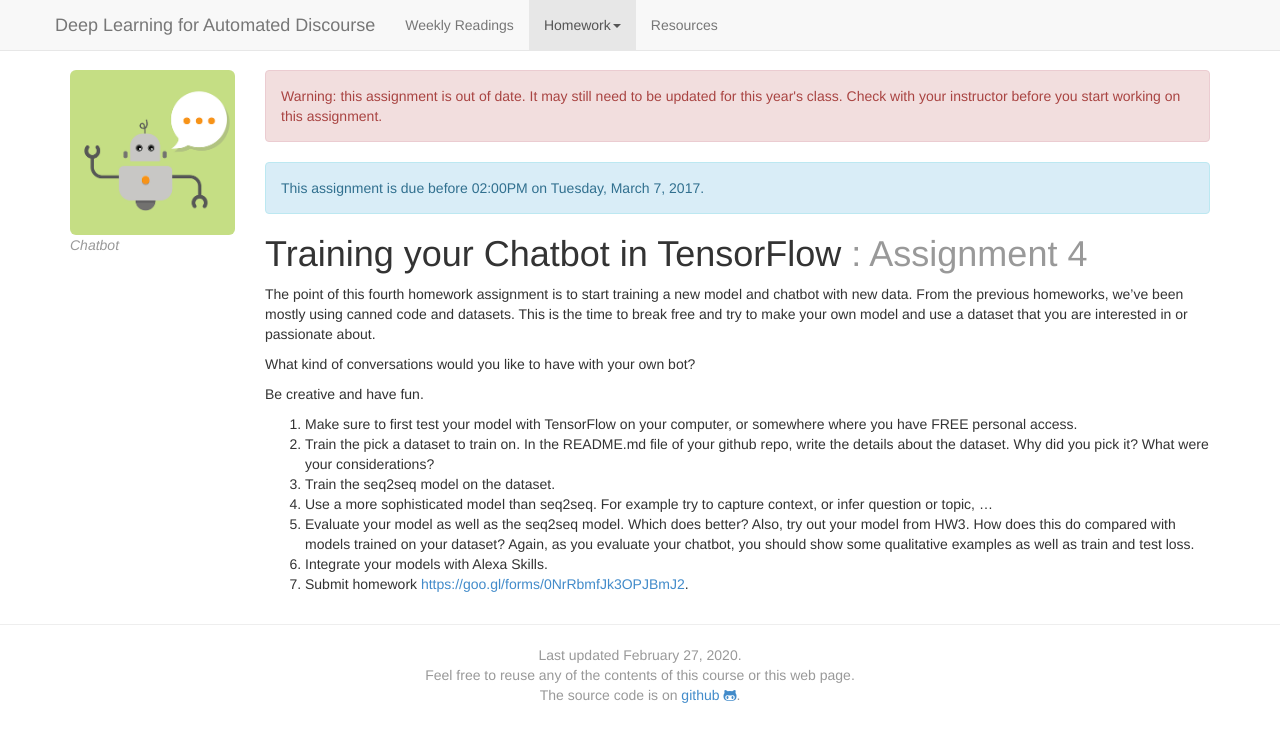
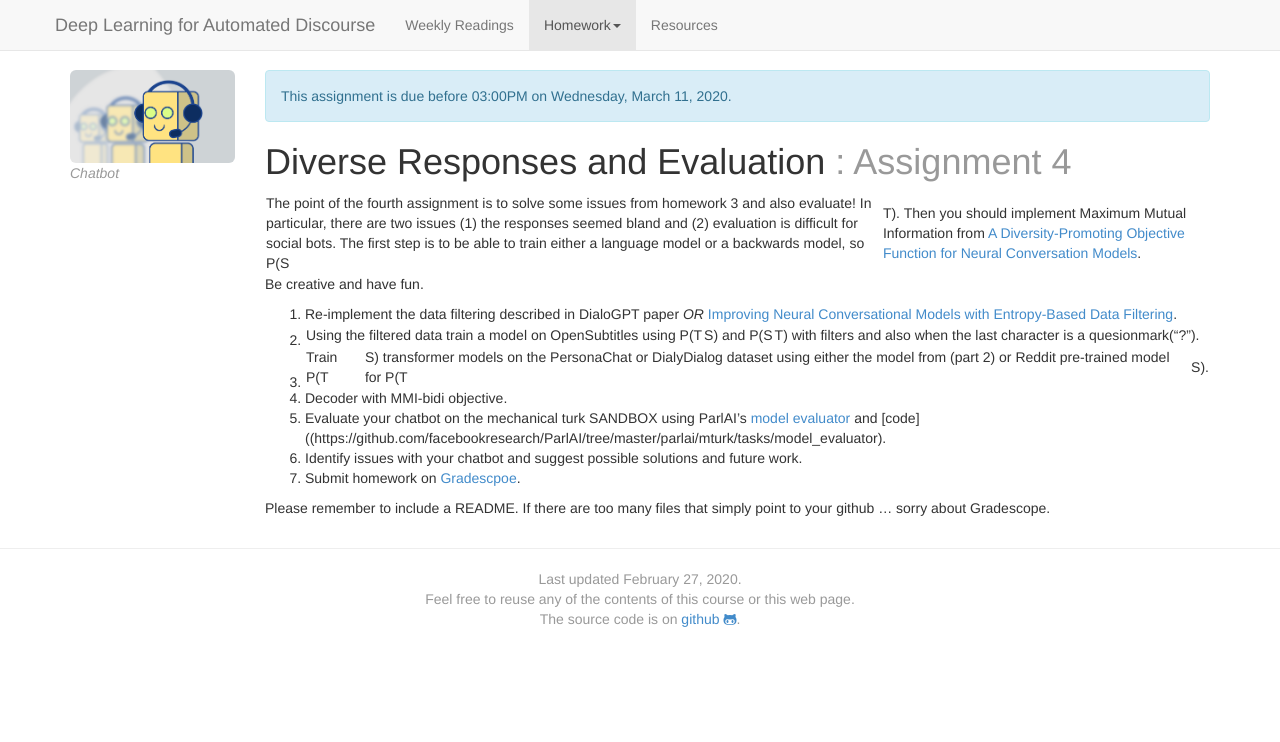
Before and after one commit to dialog-systems-class/dialog-systems-class.github.io, a Jekyll site: the page built from assignment4.md, in a window 1280 px wide. Shown: the top 742 px of the page. Built offline with Jekyll 4.4.1, drawn with Linux system fonts in a browser that asks for light colours; nearby versions of some CDN libraries.

Commit message:
Uploading HW 4!

```diff
--- a/assignment4.md
+++ b/assignment4.md
@@ -1,11 +1,11 @@
 ---
 layout: default
-img: chatbot2.png
+img: chatbot.png
 caption: Chatbot
-title: Homework 4 "Your Chatbot!"
+title: Homework 4 "Diverse Responses and Evaluation!"
 active_tab: homework
-release_date: 2017-02-15
-due_date: 2017-03-07T14:00:00EST
+release_date: 2020-02-27
+due_date: 2020-03-11T15:00:00EST
 ---
 
 <!-- Check whether the assignment is up to date -->
@@ -23,20 +23,21 @@
 </div>
 
 
-Training your Chatbot in  TensorFlow  <span class="text-muted">: Assignment 4</span>
+Diverse Responses and Evaluation  <span class="text-muted">: Assignment 4</span>
 =============================================================
 
-The point of this fourth homework assignment is to start training a new model and chatbot with new data. From the previous homeworks, we've been mostly using canned code and datasets. This is the time to break free and try to make your own model and use a dataset that you are interested in or passionate about.
+The point of the fourth assignment is to solve some issues from homework 3 and also evaluate! In particular, there are two issues (1) the responses seemed bland and (2) evaluation is difficult for social bots. The first step is to be able to train either a language model or a backwards model, so P(S|T). Then you should implement Maximum Mutual Information from [A Diversity-Promoting Objective Function for Neural Conversation Models](https://arxiv.org/abs/1510.03055).
 
-What kind of conversations would you like to have with your own bot?
 
 Be creative and have fun.
 
 
-1. Make sure to first test your model with TensorFlow on your computer, or somewhere where you have FREE personal access.
-2. Train the pick a dataset to train on. In the README.md file of your github repo, write the details about the dataset. Why did you pick it? What were your considerations?
-3. Train the seq2seq model on the dataset.
-4. Use a more sophisticated model than seq2seq. For example try to capture context, or infer question or topic, ...
-5. Evaluate your model as well as the seq2seq model. Which does better? Also, try out your model from HW3. How does this do compared with models trained on your dataset?  Again, as you evaluate your chatbot, you should show some qualitative examples as well as train and test loss.
-6. Integrate your models with Alexa Skills.
-7. Submit homework [https://goo.gl/forms/0NrRbmfJk3OPJBmJ2](https://goo.gl/forms/0NrRbmfJk3OPJBmJ2).
+1. Re-implement the data filtering described in DialoGPT paper _OR_ [Improving Neural Conversational Models with Entropy-Based Data Filtering](https://www.aclweb.org/anthology/P19-1567/).
+2. Using the filtered data train a model on OpenSubtitles using P(T|S) and P(S|T) with filters and also when the last character is a quesionmark("?").
+3. Train P(T|S) transformer models on the PersonaChat or DialyDialog dataset using either the model from (part 2) or  Reddit pre-trained model for P(T|S).
+4. Decoder with MMI-bidi objective.
+5. Evaluate your chatbot on the mechanical turk SANDBOX using ParlAI's [model evaluator](https://parl.ai/docs/tutorial_mturk.html) and [code]((https://github.com/facebookresearch/ParlAI/tree/master/parlai/mturk/tasks/model_evaluator).
+6. Identify issues with your chatbot and suggest possible solutions and future work.
+7. Submit homework on [Gradescpoe](https://www.gradescope.com/courses/85654).
+
+Please remember to include a README. If there are too many files that simply point to your github ... sorry about Gradescope.
```
